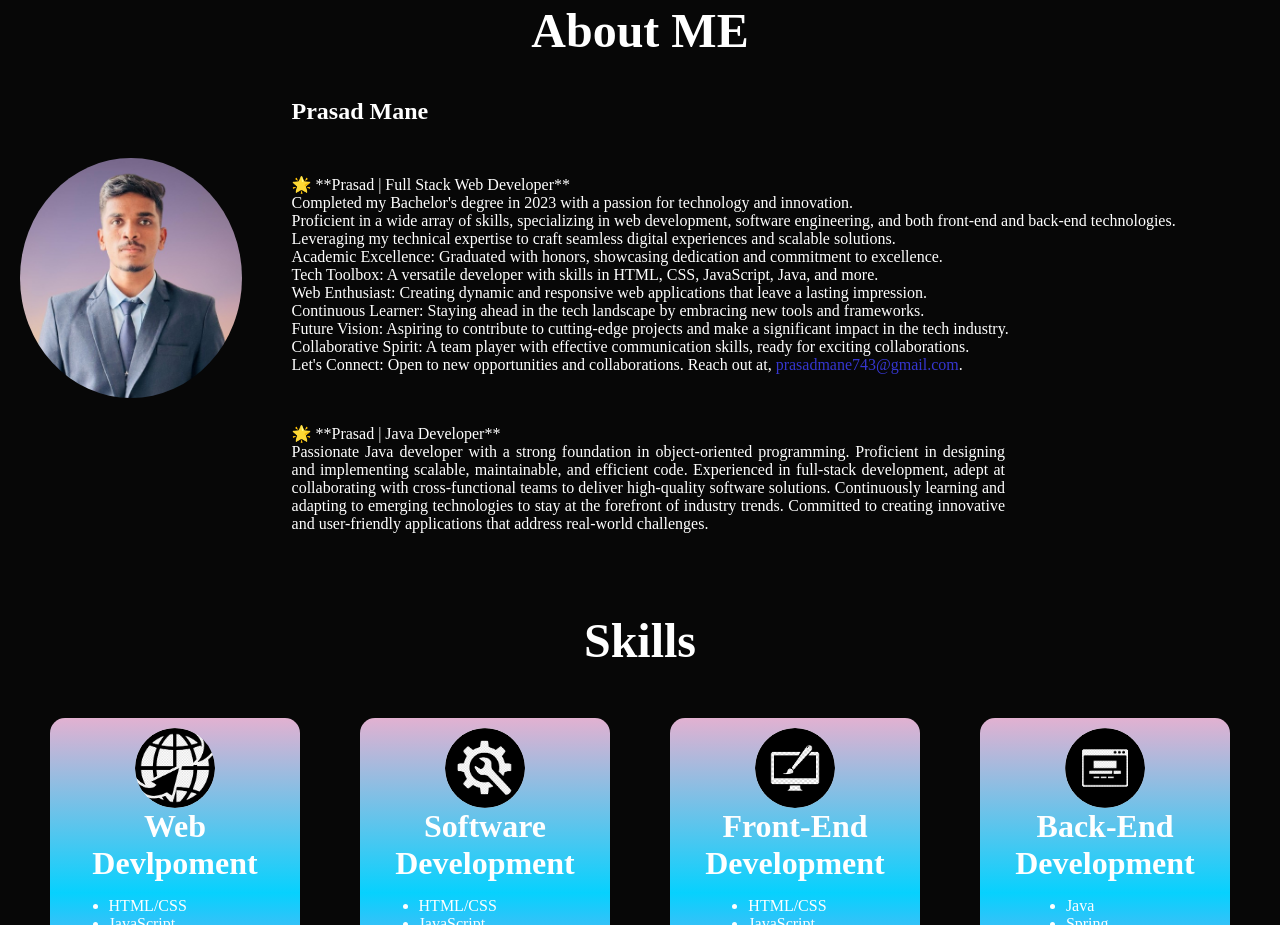
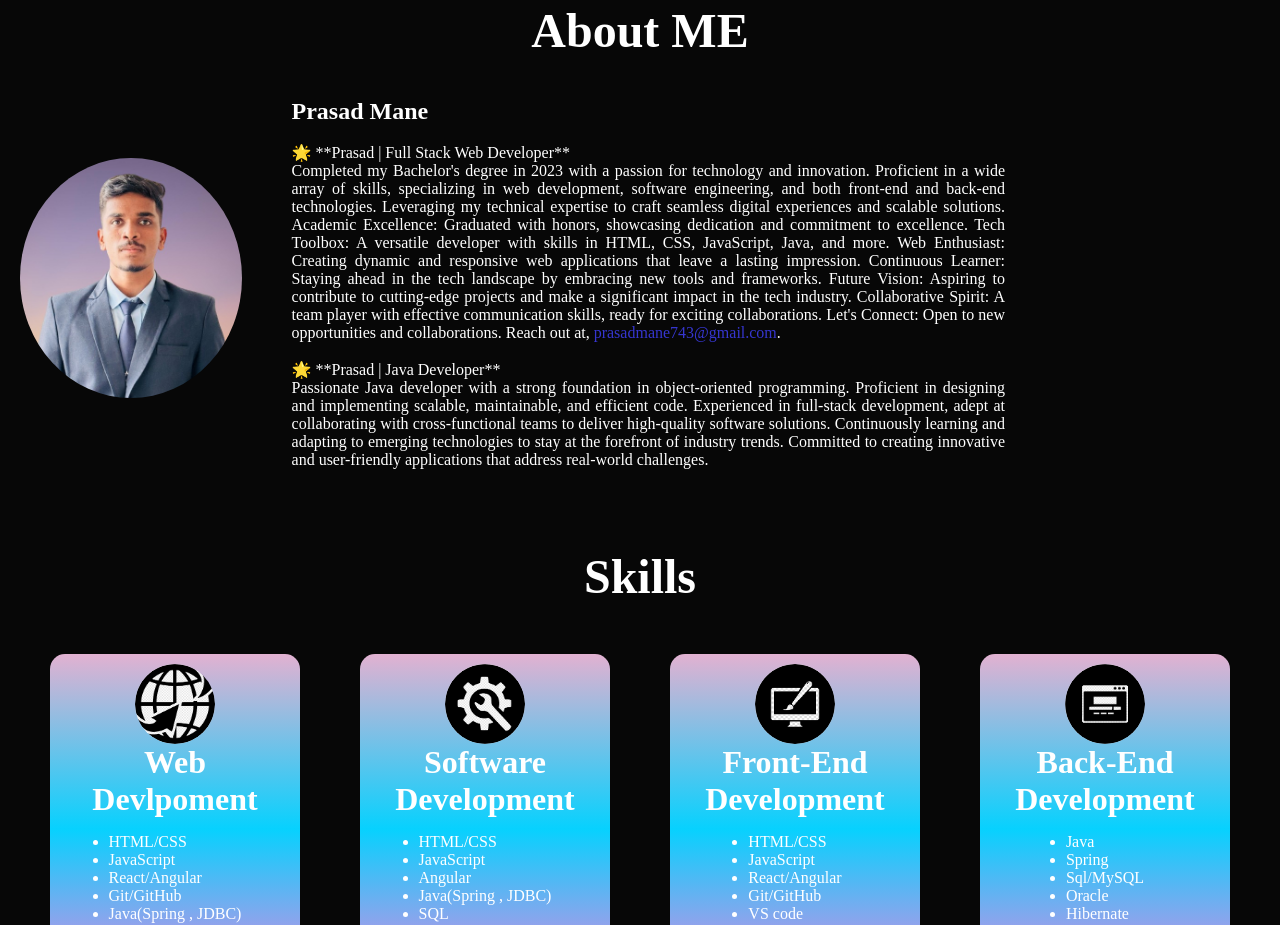
Before and after one commit to Prasadmane2121/MY_PortFolio, a plain HTML site: page index.html in a window 1280 px wide. Shown: the part 958-1883 px from the top of the page. Drawn offline with Linux system fonts and the light colour scheme.

Commit message:
Update index.html

```diff
--- a/index.html
+++ b/index.html
@@ -40,34 +40,25 @@
             <img id="img-my" src="./image/me_1_new.jpg" alt="" id="my-img">
             <div class="intro">
                 <h2 style="color: white; padding-left: 50px;">Prasad Mane</h2>
-                <p style="color: white;" id="bio">
+
+                            <br></h3>
+                 <p class="p-java" style=" color: white;text-align: justify; padding-left: 50px; padding-right: 255px;">
                     🌟 **Prasad | Full Stack Web Developer**<br>
                     Completed my Bachelor's degree in 2023 with a passion for technology and innovation.
-                    <br>
                     Proficient in a wide array of skills, specializing in web development, software engineering, and
                     both front-end and back-end technologies.
-                    <br>
                     Leveraging my technical expertise to craft seamless digital experiences and scalable solutions.
-                    <br>
                     Academic Excellence: Graduated with honors, showcasing dedication and commitment to excellence.
-                    <br>
                     Tech Toolbox: A versatile developer with skills in HTML, CSS, JavaScript, Java, and more.
-                    <br>
                     Web Enthusiast: Creating dynamic and responsive web applications that leave a lasting impression.
-                    <br>
                     Continuous Learner: Staying ahead in the tech landscape by embracing new tools and frameworks.
-                    <br>
                     Future Vision: Aspiring to contribute to cutting-edge projects and make a significant impact in the
                     tech industry.
-                    <br>
                     Collaborative Spirit: A team player with effective communication skills, ready for exciting
                     collaborations.
-                    <br>
                     Let's Connect: Open to new opportunities and collaborations. Reach out at, <a
-                        href="#contact">prasadmane743@gmail.com</a>.
-
-                            <br></h3>
-                <p class="p-java" style=" color: white;text-align: justify; padding-left: 50px; padding-right: 255px;">🌟 **Prasad | Java Developer**<br>Passionate Java developer with a strong foundation in object-oriented programming.
+                        href="#contact">prasadmane743@gmail.com</a>.<br><br>
+                    🌟 **Prasad | Java Developer**<br>Passionate Java developer with a strong foundation in object-oriented programming.
                     Proficient in designing and implementing scalable, maintainable, and efficient code. Experienced in
                     full-stack development, adept at collaborating with cross-functional teams to deliver high-quality
                     software solutions. Continuously learning and adapting to emerging technologies to stay at the
```
